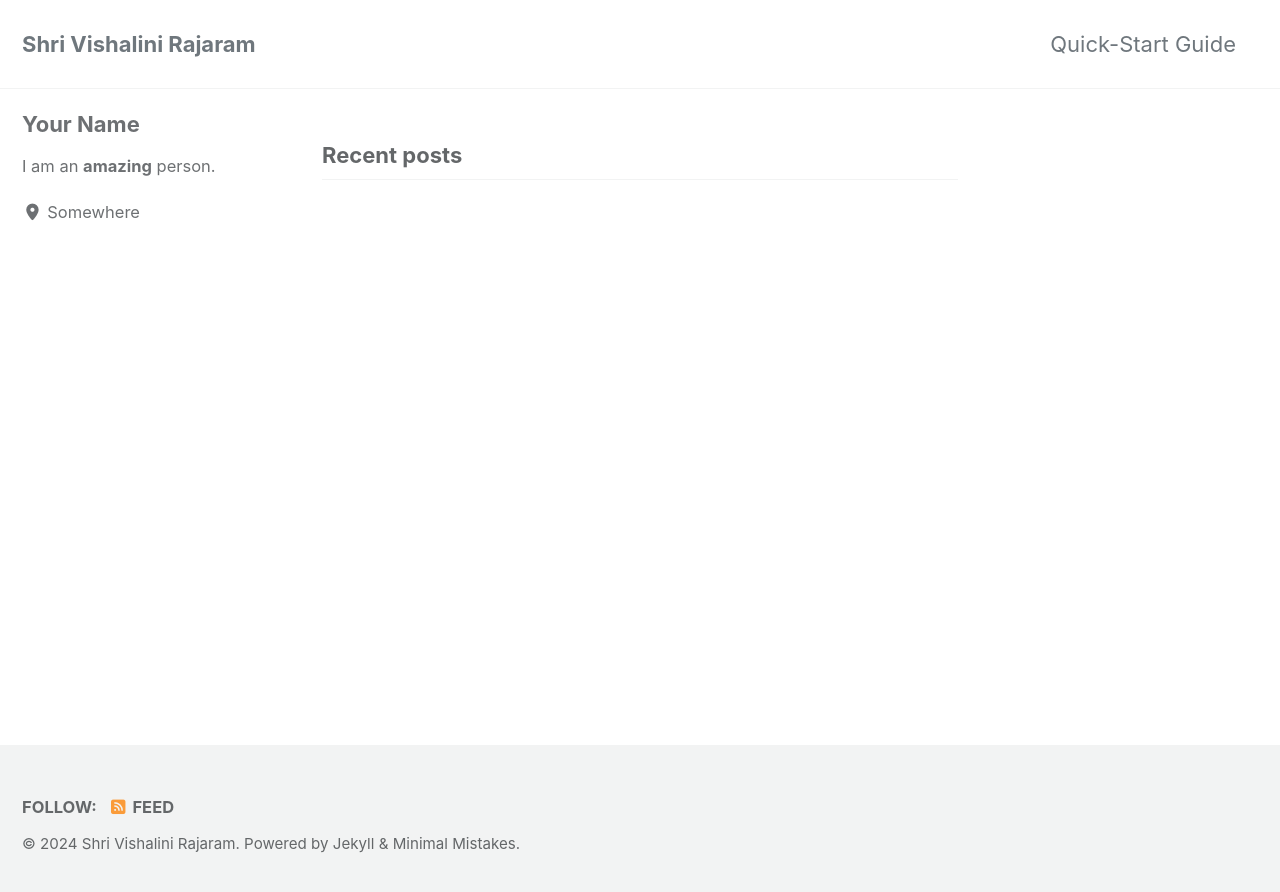
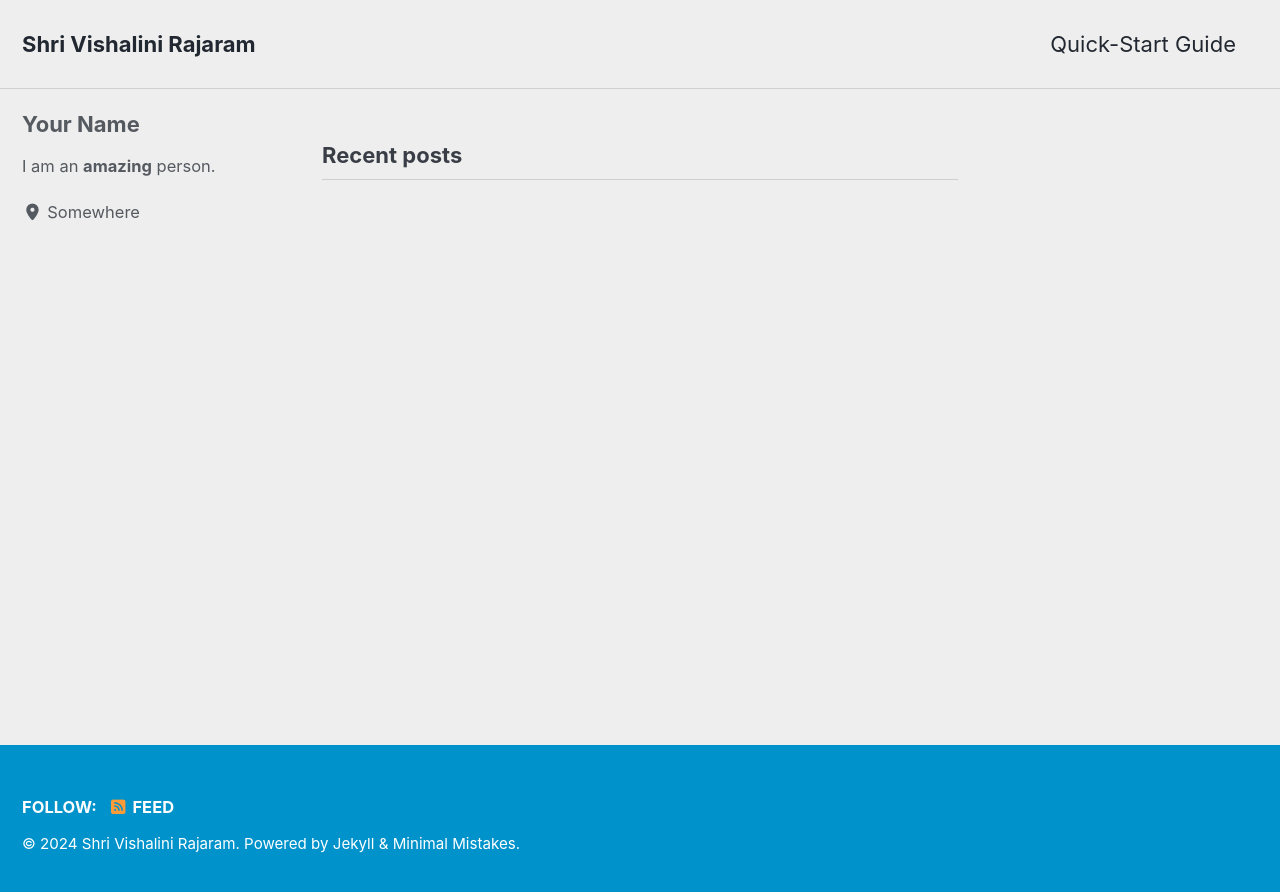
Before and after one commit to shrivishalinirajaram/rajaramshrivishalini.github.io, a Jekyll site: the page built from index.html, in a window 1280 px wide. Shown: the top 892 px of the page. Built offline with Jekyll 4.4.1, drawn with Linux system fonts in a browser that asks for light colours; cached includes are drawn as plain includes; the list of posts is cut into pages by our own code.

Commit message:
Update _config.yml

```diff
--- a/_config.yml
+++ b/_config.yml
@@ -12,7 +12,7 @@
 
 # theme                  : "minimal-mistakes-jekyll"
 # remote_theme           : "mmistakes/minimal-mistakes"
-minimal_mistakes_skin    : "default" # "air", "aqua", "contrast", "dark", "dirt", "neon", "mint", "plum", "sunrise"
+minimal_mistakes_skin    : "air" #"default", #"aqua", "contrast", "dark", "dirt", "neon", "mint", "plum", "sunrise"
 
 # Site Settings
 locale                   : "en-US"
```
